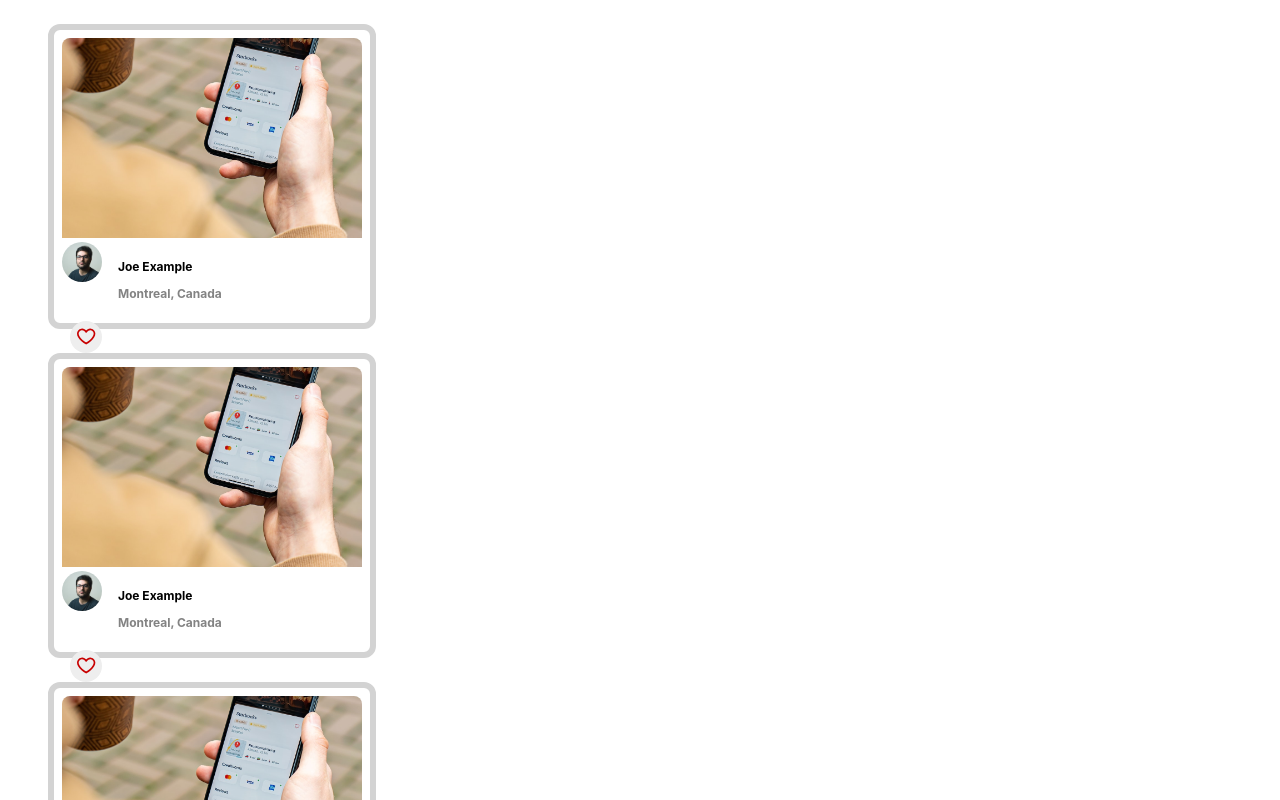
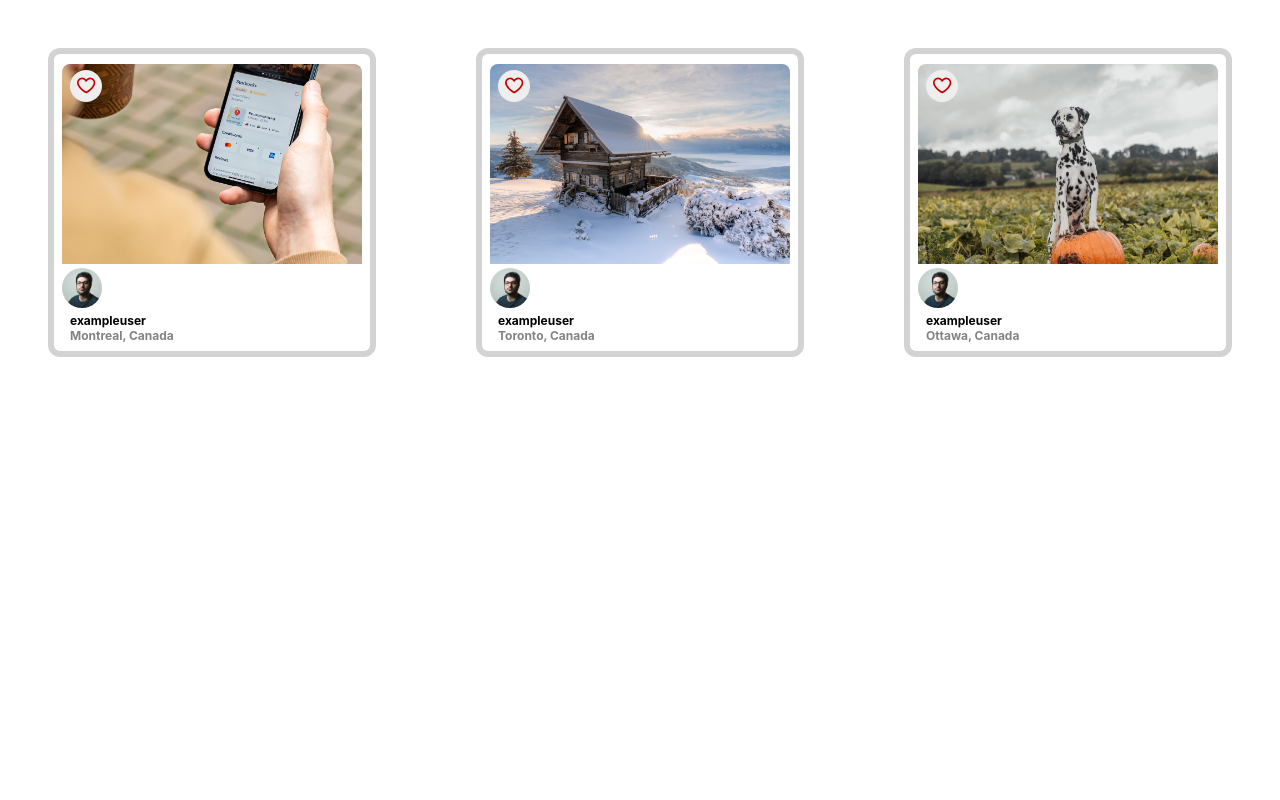
Before and after one commit to NelsonCGSantos/photolabs, a React (Create React App) app in the folder frontend/: page / in a window 1280 px wide. Shown: the top 800 px of the page. Built offline with nearby package versions, Linux system fonts and the light colour scheme; the HTML template or start-up script is replaced by a standard one.

Commit message:
building photolist

```diff
--- a/frontend/src/App.jsx
+++ b/frontend/src/App.jsx
@@ -1,28 +1,15 @@
 import React from 'react';
-import PhotoListItem from './components/PhotoListItem';
+//import PhotoListItem from './components/PhotoListItem';
 import './App.scss';
+import PhotoList from 'components/PhotoList';
 
-const sampleDataForPhotoListItem = {
-  id: "1",
-  location: {
-    city: "Montreal",
-    country: "Canada",
-  },
-  imageSource: `${process.env.PUBLIC_URL}/Image-1-Regular.jpeg`,
-  username: "Joe Example",
-  profile: `${process.env.PUBLIC_URL}/profile-1.jpg`,
-};
 
-const App = () => {
-  const photos = new Array(3).fill(sampleDataForPhotoListItem);
 
-  return (
-    <div className="App">
-      {photos.map((photo, index) => (
-        <PhotoListItem key={index} photo={photo} />
-      ))}
-    </div>
-  );
-}
+const App = () => (
+  <div className="App">
+    {/* { Array.from(Array(3)).map((_, index) => <PhotoListItem key={index}/>) } */}
+    <PhotoList/>
+  </div>
+)
 
 export default App;
--- a/frontend/src/components/PhotoFavButton.jsx
+++ b/frontend/src/components/PhotoFavButton.jsx
@@ -7,7 +7,7 @@
   const [isFavorite, setIsFavorite] = useState(false);
 
   const handleClick = () => {
-    setIsFavorite(!isFavorite)
+    setIsFavorite(prev => !prev);
   };
 
   return (
--- a/frontend/src/components/PhotoList.jsx
+++ b/frontend/src/components/PhotoList.jsx
@@ -1,6 +1,7 @@
 import React from "react";
+import PhotoListItem from "./PhotoListItem";
+import "../styles/PhotoList.scss";
 
-import "../styles/PhotoList.scss";
 
 const sampleDataForPhotoList = [
   {
@@ -59,7 +60,9 @@
 const PhotoList = () => {
   return (
     <ul className="photo-list">
-      {/* Insert React */}
+      {sampleDataForPhotoList.map(photo => (
+        <PhotoListItem key={photo.id} photo={photo} />
+      ))}
     </ul>
   );
 };
--- a/frontend/src/components/PhotoListItem.jsx
+++ b/frontend/src/components/PhotoListItem.jsx
@@ -3,20 +3,22 @@
 import "../styles/PhotoListItem.scss";
 
 
-const PhotoListItem = ({ photo }) => {
+const PhotoListItem = (props) => {
+  const {id, location, urls, user: { username, profile }} = props.photo;
+
   return (
-    <div className="photo-list__item">
-      <img src={photo.imageSource} alt="Photo" className="photo-list__image"/>
-      <div className="photo-list__user-details">
-        <img src={photo.profile} alt={`${photo.username}'s profile`} className="photo-list__user-profile"/>
+    <div className="photo-list__item" key={id}>
+      <PhotoFavButton />
+      <img className="photo-list__image" src={urls.regular} alt="" />
+      <div>
+        <img className="photo-list__user-profile" src={profile} alt="" />
         <div className="photo-list__user-info">
-          <p>{photo.username}</p>
-          <p className="photo-list__user-location">{`${photo.location.city}, ${photo.location.country}`}</p>
+          <span className="photo-list__user-details">{username}</span>
+          <span className="photo-list__user-location">{location.city}, {location.country}</span>
         </div>
       </div>
-      <PhotoFavButton />
     </div>
   );
-}
+};
 
 export default PhotoListItem;
```
